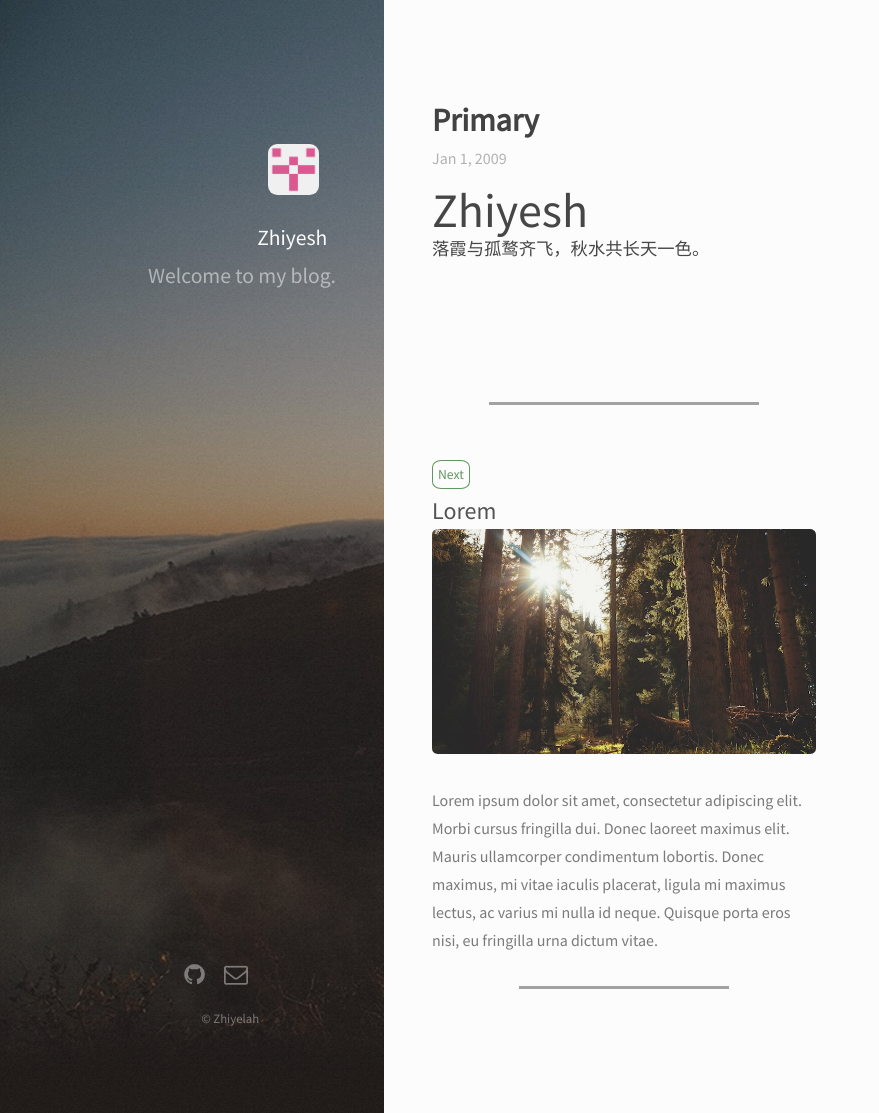
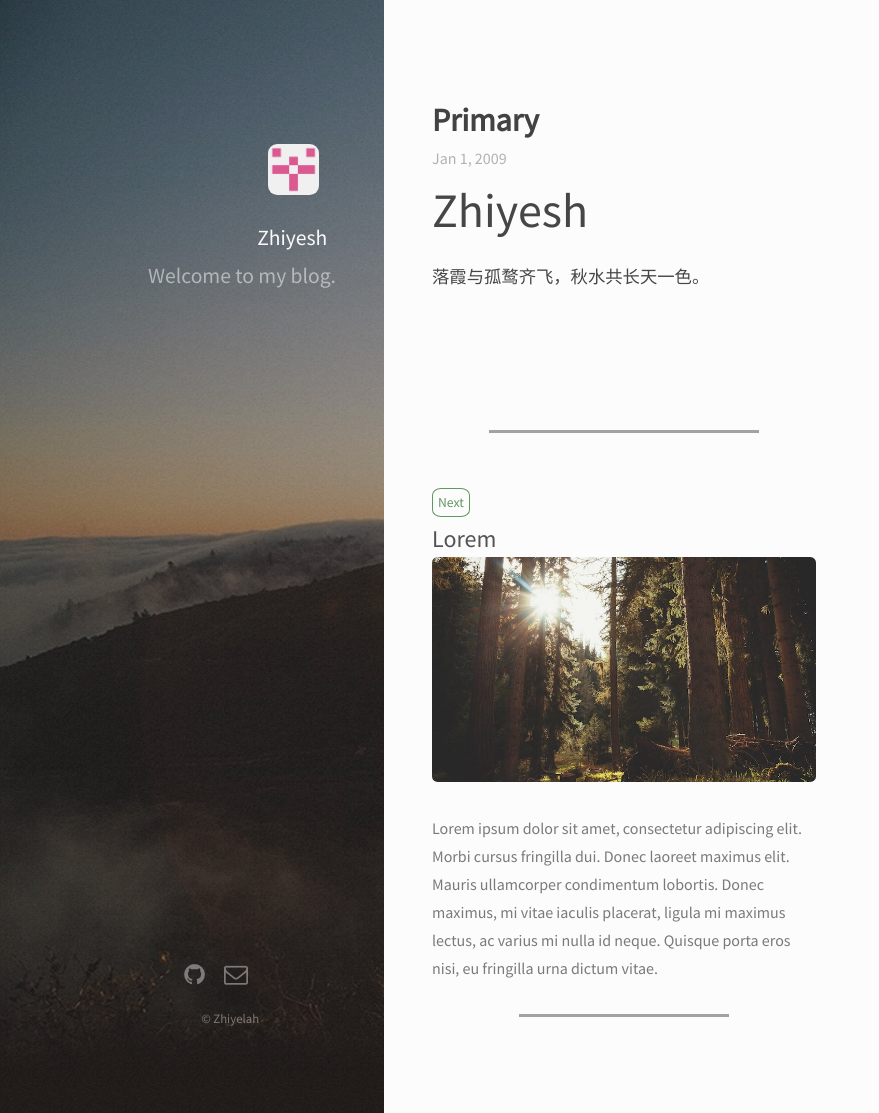
Before and after one commit to Zhiyelah/zhiyelah.github.io, a Jekyll site: the page built from _posts/2009-01-01-Primary.md, in a window 1280 px wide and 1113 px high. Shown: the whole window, without its empty margins (0-879 px from the left). Built offline with Jekyll 4.4.1, drawn with Linux system fonts in a browser that asks for light colours; nearby versions of some CDN libraries.

Commit message:
Update 2009-01-01-Primary.md

```diff
--- a/_posts/2009-01-01-Primary.md
+++ b/_posts/2009-01-01-Primary.md
@@ -2,5 +2,5 @@
 layout: post
 title: Primary
 ---
-<div><font size="70">Zhiyesh</font><br/></div>
+<font size="70">Zhiyesh</font><br/>
 落霞与孤鹜齐飞，秋水共长天一色。
```
